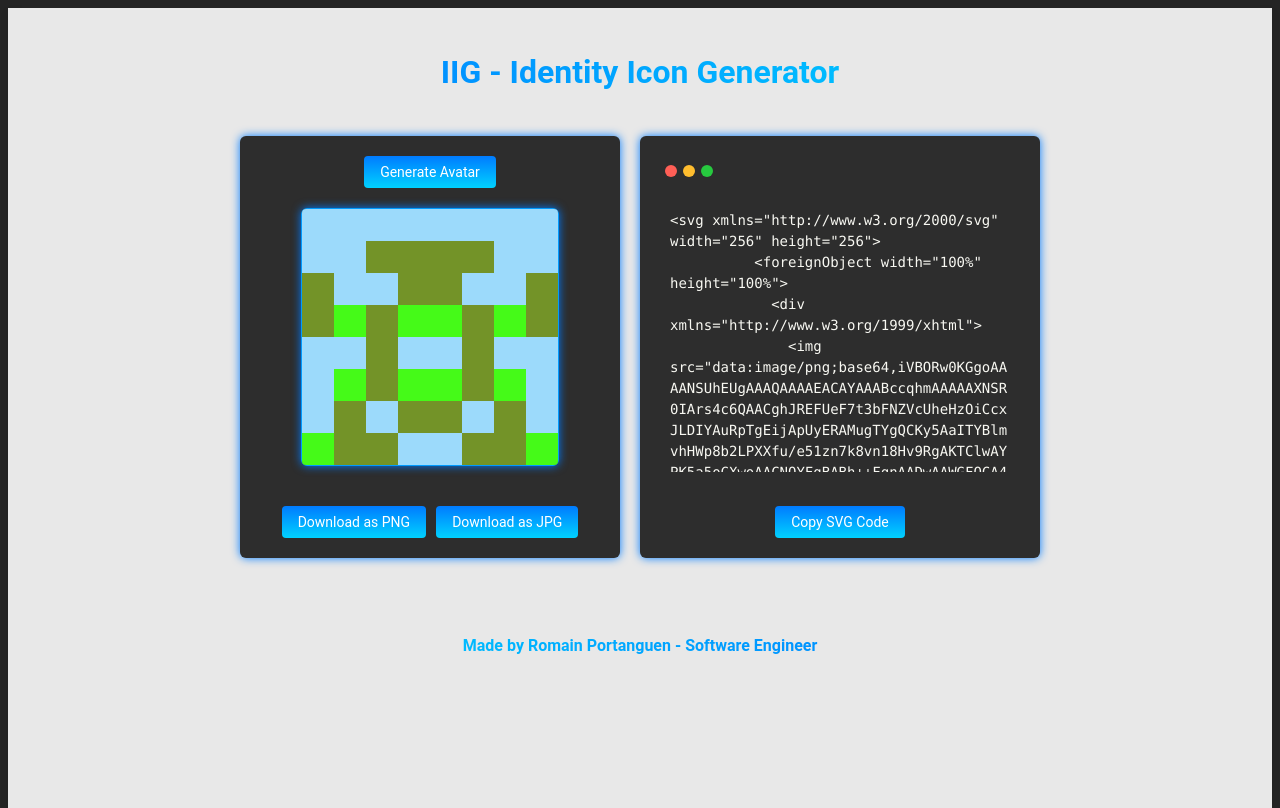
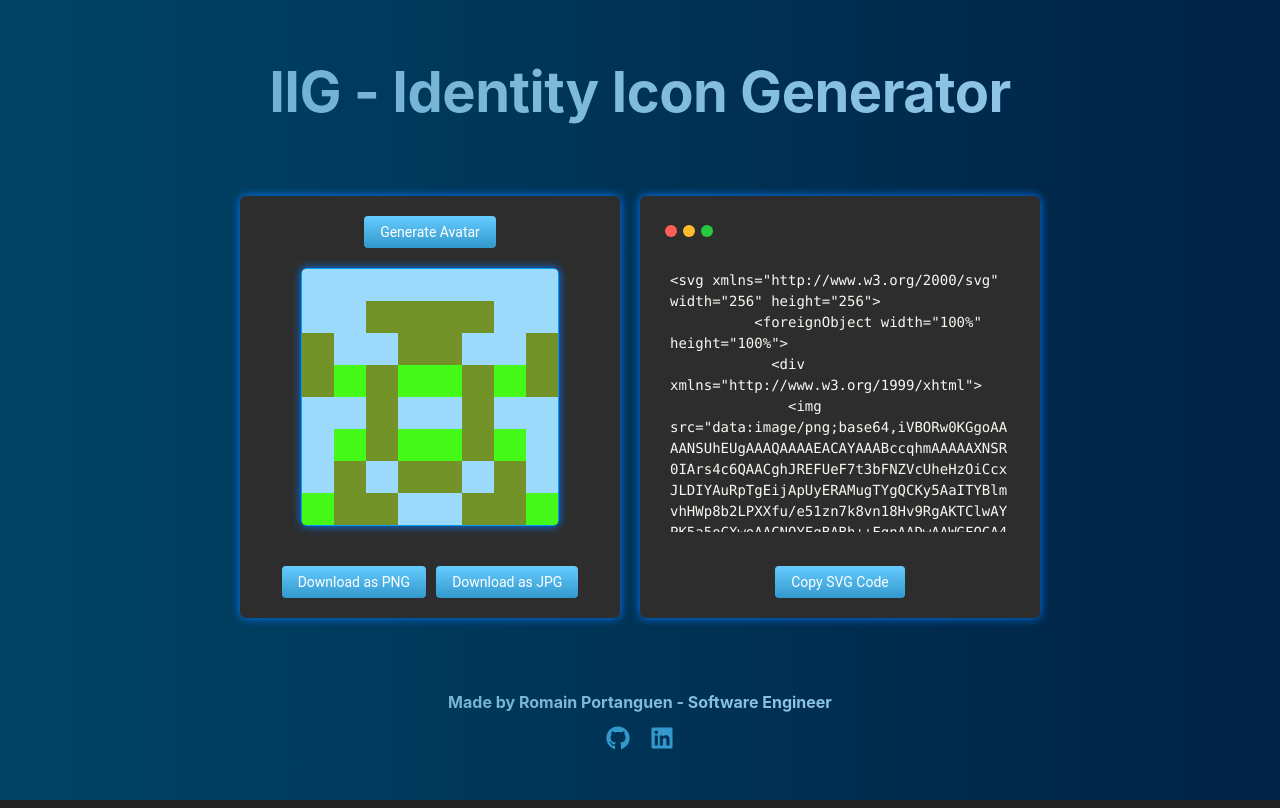
Before and after one commit to Romain-Portanguen/identity_icon_gen, a React (Vite) app: page / in a window 1280 px wide. Built offline with nearby package versions, Linux system fonts and the light colour scheme.

Commit message:
second major UI update

```diff
--- a/package.json
+++ b/package.json
@@ -13,6 +13,7 @@
     "@types/node": "^20.14.0",
     "react": "^18.2.0",
     "react-dom": "^18.2.0",
+    "react-icons": "^5.2.1",
     "styled-components": "^6.1.11"
   },
   "devDependencies": {
--- a/src/App.tsx
+++ b/src/App.tsx
@@ -2,43 +2,45 @@ import React, { useState } from 'react';
 import styled from 'styled-components';
 import { AvatarGenerator } from './components/AvatarGenerator';
 import { SvgCodeViewer } from './components/SVGViewer';
+import { FaGithub, FaLinkedin } from 'react-icons/fa';
 
 const AppContainer = styled.div`
   align-items: center;
-  background-color: #e8e8e8;
+  background-size: 600% 600%;
+  background: linear-gradient(270deg, #002244, #004466);
+  box-shadow: 0 4px 8px rgba(0, 0, 0, 0.1);
   box-sizing: border-box;
   display: flex;
   flex-direction: column;
+  justify-content: space-between;
   min-height: 100vh;
+  overflow: hidden;
   padding: 20px;
   width: 100%;
-  box-shadow: 0 4px 8px rgba(0, 0, 0, 0.1);
-
-  @media (min-height: 1024px) {
-    justify-content: space-between;
-  }
-
-  @media (min-height: 1180px) {
-    justify-content: space-between;
-  }
 `;
 
 const AppTitle = styled.h1`
-  background: linear-gradient(to right, #007bff, #00d2ff);
+  background: linear-gradient(to right, #66aacc, #99ccee);
   -webkit-background-clip: text;
   -webkit-text-fill-color: transparent;
-  font-family: 'Roboto', sans-serif;
-  font-size: 24px;
+  font-family: 'San Francisco', -apple-system, BlinkMacSystemFont, 'Segoe UI', Roboto, 'Helvetica Neue', Arial, sans-serif;
+  font-size: 2.5rem;
   font-weight: 700;
+  letter-spacing: -0.5px;
   margin: 0 10px;
-  max-width: 800px;
-  padding: 10px;
+  padding: 20px;
   text-align: center;
+  transition: all 0.3s ease-in-out;
   width: 100%;
 
   @media (min-width: 600px) {
-    font-size: 32px;
-    padding: 20px;
+    font-size: 3.5rem;
+    padding: 30px;
+  }
+
+  &:hover {
+    color: #3399cc;
+    transform: scale(1.05);
   }
 `;
 
@@ -50,6 +52,7 @@ const ContentContainer = styled.div`
   margin: 20px 0;
   max-width: 800px;
   width: 100%;
+  flex: 1;
 
   @media (min-width: 768px) {
     flex-direction: row;
@@ -72,23 +75,25 @@ const Column = styled.div`
   }
 `;
 
-const Footer = styled.div`
-  background: linear-gradient(to left, #007bff, #00d2ff);
+const Footer = styled.footer`
+  background: linear-gradient(to right, #66aacc, #99ccee);
   -webkit-background-clip: text;
   -webkit-text-fill-color: transparent;
-  font-family: 'Roboto', sans-serif;
+  box-sizing: border-box;
   font-size: 24px;
   font-weight: 700;
-  box-sizing: border-box;
   margin-top: 20px;
   max-width: 800px;
   padding: 20px;
+  text-align: center;
+  transition: all 0.3s ease-in-out;
   width: 100%;
 
   p {
-    font-family: 'Roboto', sans-serif;
+    font-family: 'San Francisco', -apple-system, BlinkMacSystemFont, 'Segoe UI', Roboto, 'Helvetica Neue', Arial, sans-serif;
     font-size: 14px;
     text-align: center;
+    margin: 0;
 
     @media (min-width: 600px) {
       font-size: 16px;
@@ -96,12 +101,37 @@ const Footer = styled.div`
   }
 
   a {
-    color: #007bff;
+    background: linear-gradient(to top, #3399cc, #66ccff);
+    -webkit-background-clip: text;
+    -webkit-text-fill-color: transparent;
+    color: #3399cc;
     text-decoration: none;
+    margin: 0 10px;
 
     &:hover {
+      background: linear-gradient(to bottom, #3399cc, #66ccff);
+      -webkit-background-clip: text;
+      -webkit-text-fill-color: transparent;
       cursor: pointer;
       text-decoration: underline;
+    }
+  }
+`;
+
+const IconWrapper = styled.div`
+  display: flex;
+  justify-content: center;
+  margin-top: 10px;
+
+  a {
+    margin: 0 10px;
+    font-size: 24px;
+    transition: all 0.3s ease-in-out;
+
+    &:hover {
+      color: #66aacc;
+      cursor: pointer;
+      transform: scale(1.2);
     }
   }
 `;
@@ -122,11 +152,16 @@ const App: React.FC = () => {
       </ContentContainer>
       <Footer>
         <p>
-          Made by{' '}
+          Made by Romain Portanguen - Software Engineer
+        </p>
+        <IconWrapper>
           <a href="https://github.com/Romain-Portanguen" target="_blank" rel="noreferrer">
-            Romain Portanguen - Software Engineer
+            <FaGithub />
           </a>
-        </p>
+          <a href="https://www.linkedin.com/in/ṛomain-portangueṇ" target="_blank" rel="noreferrer">
+            <FaLinkedin />
+          </a>
+        </IconWrapper>
       </Footer>
     </AppContainer>
   );
--- a/src/styles/components/ActionButton.tsx
+++ b/src/styles/components/ActionButton.tsx
@@ -1,7 +1,7 @@
 import styled from 'styled-components';
 
 export const Button = styled.button`
-  background: linear-gradient(to bottom, #007bff, #00d2ff);
+  background: linear-gradient(to top, #3399cc, #66ccff);
   border-radius: 4px;
   border: none;
   color: #fff;
--- a/src/styles/index.css
+++ b/src/styles/index.css
@@ -8,6 +8,13 @@
   font-weight: 400;
   height: 100vh;
   line-height: 1.5;
+  margin: 0;
   text-rendering: optimizeLegibility;
   width: 100vw;
 }
+
+body, html, #root {
+  height: 100%;
+  margin: 0;
+  width: 100%;
+}
```
Also changed, not shown: 1 other file (tests, documents, lock files or other folders).
